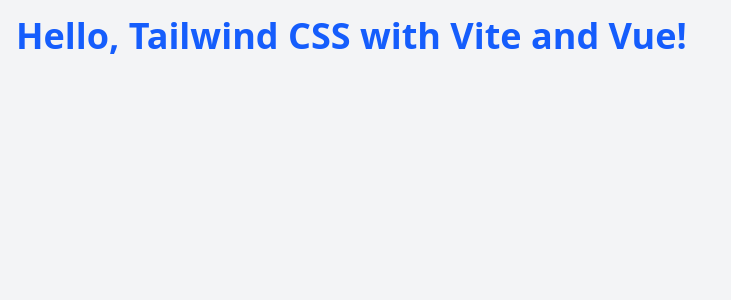
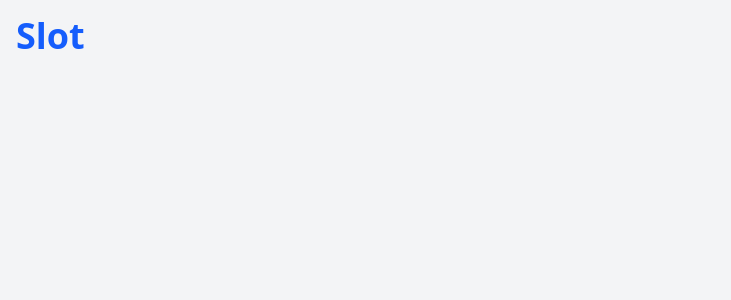
Before and after one commit to shahnewazz/vue-practice, a Vue app: page / in a window 1280 px wide. Shown: the top 300 px of the page, without its empty margins (0-731 px from the left). Built offline with nearby package versions, Linux system fonts and the light colour scheme.

Commit message:
added changes

```diff
--- a/src/App.vue
+++ b/src/App.vue
@@ -4,7 +4,7 @@
 
 <template>
   <div class="container mx-auto p-4">
-    <h1 class="text-4xl font-bold text-blue-600">Hello, Tailwind CSS with Vite and Vue!</h1>
+    <h1 class="text-4xl font-bold text-blue-600">Slot</h1>
   </div>
 </template>
 
```
